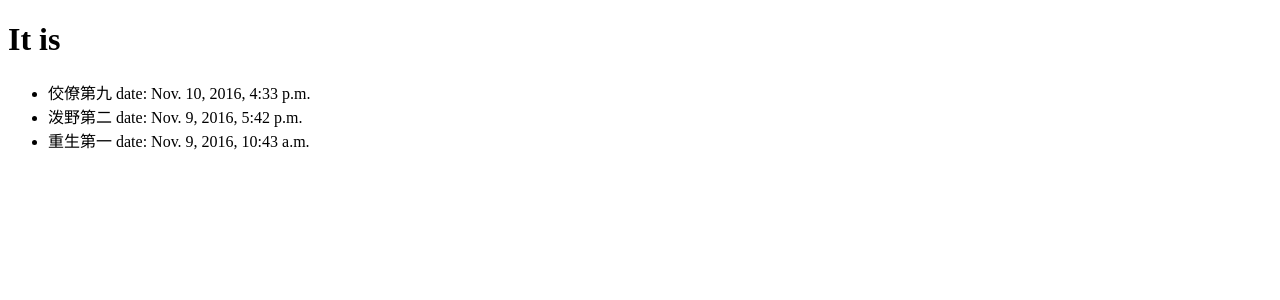
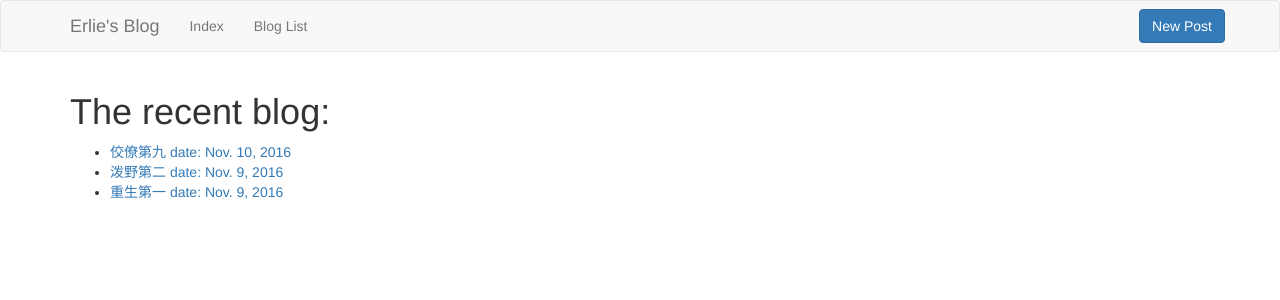
Before and after one commit to erlieshang/pythonblog, a Django app: page / in a window 1280 px wide. Shown: the top 300 px of the page. Run offline with Django 3.2, Linux system fonts and the light colour scheme; data comes from the database, SQL or seed files in the repository; both versions use the stored data as it was after the commit; some libraries are stand-ins or nearby versions.

Commit message:
rough version

```diff
--- /dev/null
+++ b/blog/templates/blog/base.html
@@ -0,0 +1,30 @@
+<!DOCTYPE html>
+<html lang="en">
+<head>
+    <meta charset="UTF-8">
+    <title>{% block title %}base page{% endblock %}</title>
+    {% load staticfiles %}
+    <link  href="{% static 'css/bootstrap.min.css' %}" rel="stylesheet" />
+</head>
+<body>
+    <nav class="navbar navbar-default">
+        <div class="container">
+            <div class="navbar-header">
+                <a class="navbar-brand" href="{% url 'blog:index' %}">Erlie&apos;s Blog</a>
+            </div>
+            <div>
+                <ul class="nav navbar-nav">
+                    <li><a href="{% url 'blog:index' %}">Index</a></li>
+                    <li><a href="{% url 'blog:index' %}">Blog List</a></li>
+                </ul>
+                <a href="{% url 'blog:new_post' %}">
+                    <button type="button" class="btn btn-primary navbar-btn navbar-right">New Post</button>
+                </a>
+            </div>
+        </div>
+    </nav>
+    <div class="container">
+    {% block content %}{% endblock %}
+    </div>
+</body>
+</html>
--- a/blog/templates/blog/index.html
+++ b/blog/templates/blog/index.html
@@ -1,19 +1,16 @@
-<!DOCTYPE html>
-<html lang="en">
-<head>
-    <meta charset="UTF-8">
-    <title>Erlie's Blog</title>
-</head>
-<body>
-    <h1>It is </h1>
+{% extends "blog/base.html" %}
+
+{% block title %}Index--Erlie's Blog{% endblock %}
+
+{% block content %}
+    <h1>The recent blog:</h1>
     {%  if latest_post_list %}
         <ul>
             {% for post in latest_post_list %}
-                <li>{{ post.title }} date: {{ post.pub_date }}</li>
+                <li><a href="{% url 'blog:detail' post.id %}">{{ post.title }} date: {{ post.pub_date|date }}</a></li>
             {% endfor %}
         </ul>
     {% else %}
         <p>No posts are available.</p>
     {% endif %}
-</body>
-</html>
+{% endblock %}
--- a/blog/urls.py
+++ b/blog/urls.py
@@ -4,4 +4,6 @@ from . import views
 app_name = 'blog'
 urlpatterns = [
     url(r'^$', views.IndexView.as_view(), name='index'),
+    url(r'^article/(?P<pk>[0-9]+)/$', views.DetailView.as_view(), name='detail'),
+    url(r'^article/new/$', views.new_post, name='new_post'),
 ]
--- a/blog/views.py
+++ b/blog/views.py
@@ -1,5 +1,8 @@
 from django.views import generic
 from .models import Post
+from django.shortcuts import render, redirect
+from django.urls import reverse
+from .forms import PostForm
 
 
 class IndexView(generic.ListView):
@@ -8,3 +11,20 @@ class IndexView(generic.ListView):
 
     def get_queryset(self):
         return Post.objects.filter(pub_date__isnull=False).order_by('-pub_date')[:5]
+
+
+class DetailView(generic.DetailView):
+    model = Post
+    template_name = 'blog/detail.html'
+
+
+def new_post(request):
+    if request.method == "POST":
+        form = PostForm(request.POST)
+        if form.is_valid():
+            post = form.save(commit = False)
+            post.author = request.user
+            post.publish()
+            return redirect('blog:detail', pk=post.pk)
+    form = PostForm()
+    return render(request, 'blog/post_edit.html', {'form': form})
--- a/mysite/settings.py
+++ b/mysite/settings.py
@@ -120,3 +120,7 @@ USE_TZ = True
 # https://docs.djangoproject.com/en/1.10/howto/static-files/
 
 STATIC_URL = '/static/'
+
+STATICFILES_DIRS = [
+    os.path.join(BASE_DIR, "static"),
+]
--- a/polls/templates/polls/detail.html
+++ b/polls/templates/polls/detail.html
@@ -3,8 +3,8 @@
 <head>
     <meta charset="UTF-8">
     <title>Question's Detail</title>
-    {% load static %}
-    <link  href="{% static 'polls/bootstrap.min.css' %}" rel="stylesheet" />
+    {% load staticfiles %}
+    <link  href="{% static 'css/bootstrap.min.css' %}" rel="stylesheet" />
 </head>
 <body>
 <div class="container">
--- a/polls/templates/polls/index.html
+++ b/polls/templates/polls/index.html
@@ -3,8 +3,8 @@
 <head>
     <meta charset="UTF-8">
     <title>Title</title>
-    {% load static %}
-    <link  href="{% static 'polls/bootstrap.min.css' %}" rel="stylesheet" />
+    {% load staticfiles %}
+    <link  href="{% static 'css/bootstrap.min.css' %}" rel="stylesheet" />
 </head>
 <body>
     <h1>It is </h1>
--- a/polls/templates/polls/results.html
+++ b/polls/templates/polls/results.html
@@ -3,8 +3,8 @@
 <head>
     <meta charset="UTF-8">
     <title>Title</title>
-    {% load static %}
-    <link  href="{% static 'polls/bootstrap.min.css' %}" rel="stylesheet" />
+    {% load staticfiles %}
+    <link  href="{% static 'css/bootstrap.min.css' %}" rel="stylesheet" />
 </head>
 <body>
 <h1>{{ question.question_text }}</h1>
```
Also changed, not shown: blog/forms.py (added, +7 -0 lines), blog/templates/blog/detail.html (added, +13 -0 lines), blog/templates/blog/post_edit.html (added, +12 -0 lines), db.sqlite3, static/css/bootstrap.min.css (renamed from polls/static/polls/bootstrap.min.css), static/js/bootstrap.min.js (renamed from polls/static/polls/bootstrap.min.js).
